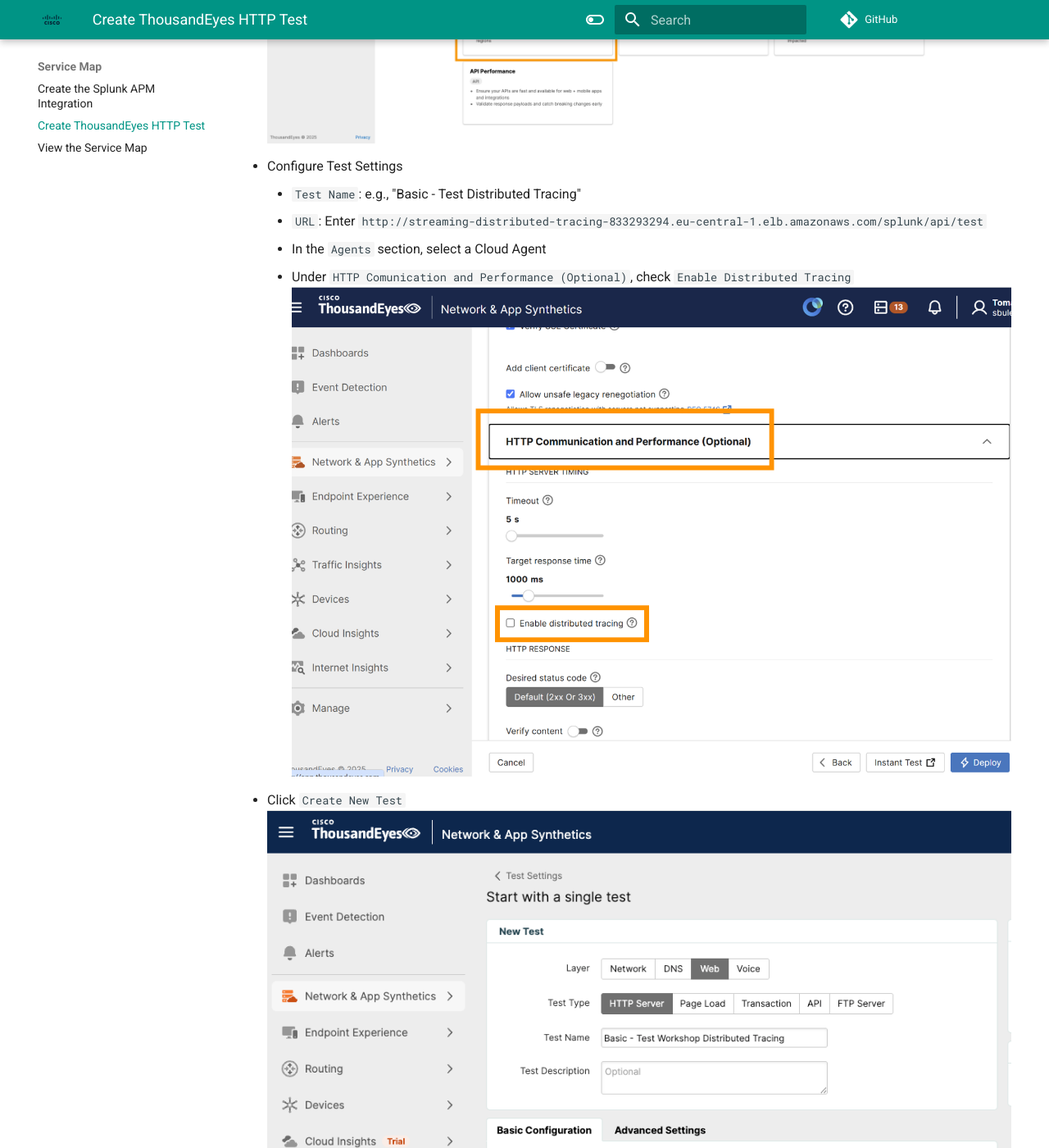
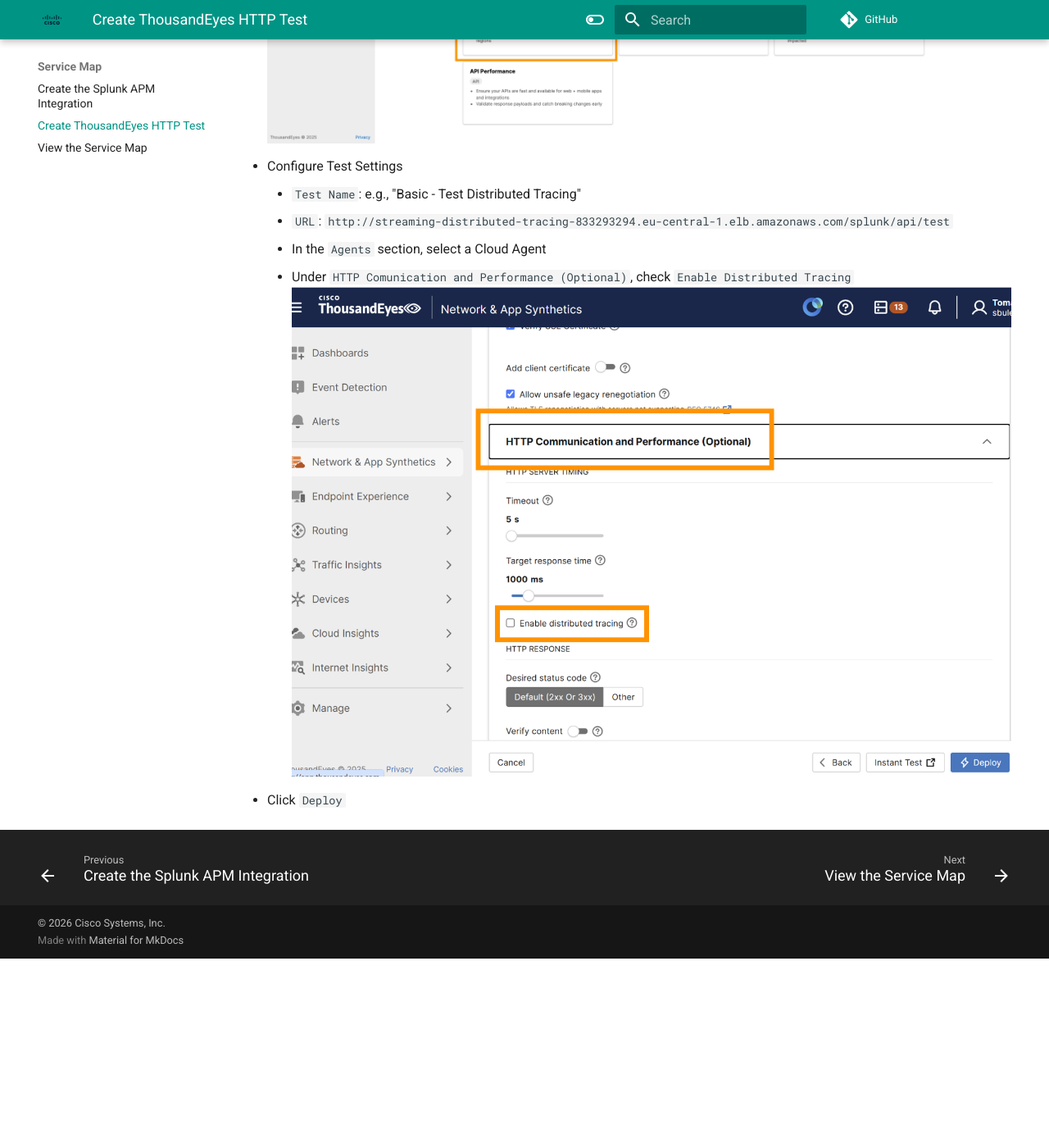
Before and after one commit to ajimenez1503/splunk.conf-2026-OBS1217, an MkDocs documentation site: the page built from docs/service_map/basic/create_thousandeyes_http_test.md, in a window 1280 px wide and 1400 px high, scrolled down 787 px. Shown: the whole window at 82% size. Built offline with MkDocs 1.6.1 and Material for MkDocs 9.7.7, drawn with Linux system fonts in a browser that asks for light colours; comment, search, counter and statistics services are not loaded; after the commit the page ends 1956 px from its top, so only the background shows below that.

Commit message:
Update HTTP test guide and service map screenshots.
Simplify test creation steps to use Deploy and refresh the service map image.

Co-authored-by: Cursor <cursoragent@cursor.com>

```diff
--- a/docs/service_map/basic/create_thousandeyes_http_test.md
+++ b/docs/service_map/basic/create_thousandeyes_http_test.md
@@ -13,9 +13,8 @@ Use the ThousandEyes web interface to create the test.
 ![create HTTP Test](../../img/thousandeyes/createHttpTest1.png)
 - Configure Test Settings
       - `Test Name`: e.g., "Basic - Test Distributed Tracing"
-      - `URL`: Enter `http://streaming-distributed-tracing-833293294.eu-central-1.elb.amazonaws.com/splunk/api/test`
+      - `URL`: `http://streaming-distributed-tracing-833293294.eu-central-1.elb.amazonaws.com/splunk/api/test`
       - In the `Agents` section, select a Cloud Agent
       - Under `HTTP Comunication and Performance (Optional)`, check `Enable Distributed Tracing`
           ![Enable distributed tracing](../../img/thousandeyes/enabe_distributed_tracing.png)
-- Click `Create New Test`
-![create HTTP Test](../../img/thousandeyes/basic_create_http_test_3.png)
+- Click `Deploy`
```
Also changed, not shown: docs/img/thousandeyes/basic_create_http_test_3.png (deleted), docs/img/thousandeyes/basic_service_map.png.
